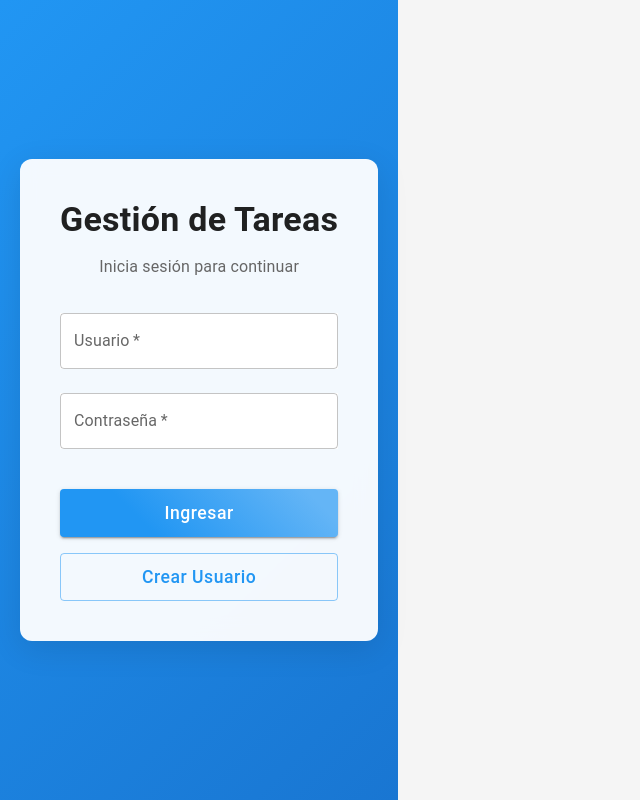
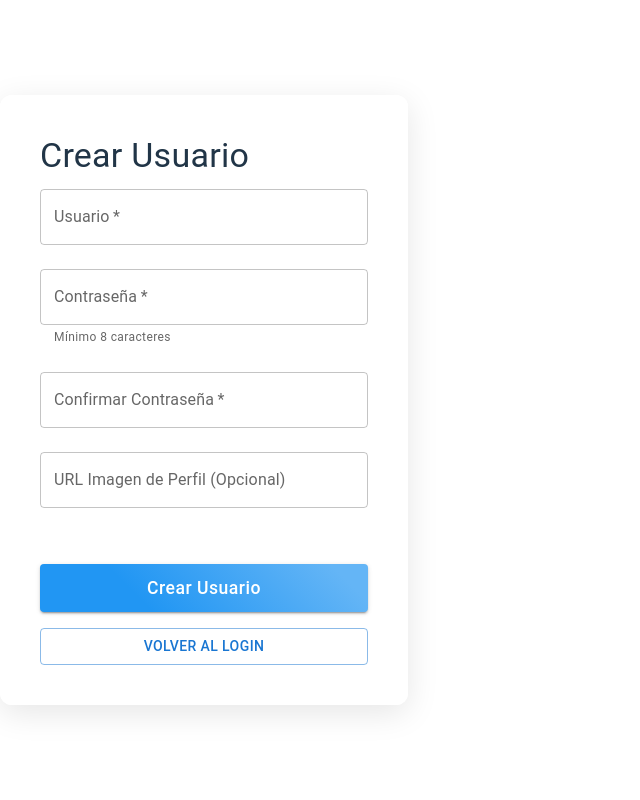
Before and after one commit to Cloud-Solutions-FullStack/Entrega-0, a React (Vite) app in the folder frontend/: page /register in a window 1280 px wide. Shown: the whole page, without its empty margins (0-640 px from the left). Built offline with nearby package versions, Linux system fonts and the light colour scheme.

Commit message:
Add Create User View

```diff
--- a/frontend/package.json
+++ b/frontend/package.json
@@ -18,6 +18,7 @@
     "react": "^18.3.1",
     "react-dom": "^18.3.1",
     "react-router-dom": "^7.1.3",
+    "react-toastify": "^11.0.3",
     "yup": "^1.6.1"
   },
   "devDependencies": {
--- a/frontend/src/App.jsx
+++ b/frontend/src/App.jsx
@@ -1,37 +1,19 @@
-import React from 'react';
-import { Box, CssBaseline, ThemeProvider, createTheme } from '@mui/material';
+import { BrowserRouter, Routes, Route } from 'react-router-dom';
+import { ToastContainer } from 'react-toastify';
+import 'react-toastify/dist/ReactToastify.css';
 import Login from './components/Auth/Login';
-import './App.css';
-
-const theme = createTheme({
-  palette: {
-    primary: {
-      main: '#2196f3',
-      light: '#64b5f6',
-      dark: '#1976d2'
-    },
-    background: {
-      default: '#f5f5f5'
-    }
-  },
-  typography: {
-    fontFamily: '"Roboto", "Helvetica", "Arial", sans-serif',
-    h4: {
-      fontWeight: 600
-    }
-  }
-});
+import Register from './components/Auth/Register';
 
 function App() {
   return (
-    <ThemeProvider theme={theme}>
-      <CssBaseline />
-      <Box className="app-container">
-        <Box className="app-content">
-          <Login />
-        </Box>
-      </Box>
-    </ThemeProvider>
+    <BrowserRouter>
+      <ToastContainer />
+      <Routes>
+        <Route path="/login" element={<Login />} />
+        <Route path="/register" element={<Register />} />
+        <Route path="/" element={<Login />} />
+      </Routes>
+    </BrowserRouter>
   );
 }
 
--- a/frontend/src/components/Auth/Login.jsx
+++ b/frontend/src/components/Auth/Login.jsx
@@ -1,9 +1,12 @@
 import React, { useState, useEffect } from 'react';
 import { TextField, Button, Box, Typography, Alert, Stack } from '@mui/material';
+import { useNavigate } from 'react-router-dom';
 import api from '../../services/api';
 import '../../styles/Auth.css';
 
 const Login = () => {
+  const navigate = useNavigate();
+
   const [formData, setFormData] = useState({
     usuario: '',
     contraseña: ''
@@ -91,6 +94,7 @@ const Login = () => {
             fullWidth
             size="large"
             className="register-button"
+            onClick={() => navigate('/register')}
           >
             Crear Usuario
           </Button>
--- /dev/null
+++ b/frontend/src/components/Auth/Register.jsx
@@ -0,0 +1,107 @@
+import React, { useState } from 'react';
+import { TextField, Button, Box, Typography, Alert, Stack } from '@mui/material';
+import { useNavigate } from 'react-router-dom';
+import api from '../../services/api';
+import { showToast } from '../../utils/toast';
+import '../../styles/Auth.css';
+
+const Register = () => {
+  const navigate = useNavigate();
+  const [formData, setFormData] = useState({
+    nombre_usuario: '',
+    contrasenia: '',
+    confirmar_contrasenia: '',
+    imagen_perfil: ''
+  });
+  const [error, setError] = useState('');
+
+  const handleSubmit = async (e) => {
+    e.preventDefault();
+    if (formData.contrasenia !== formData.confirmar_contrasenia) {
+      setError('Las contraseñas no coinciden');
+      return;
+    }
+
+    if (formData.contrasenia.length < 8) {
+      setError('La contraseña debe tener al menos 8 caracteres');
+      return;
+    }
+
+    try {
+      await api.post('/usuarios', {
+        nombre_usuario: formData.nombre_usuario,
+        contrasenia: formData.contrasenia,
+        imagen_perfil: formData.imagen_perfil || null
+      });
+      showToast('Usuario creado exitosamente');
+      navigate('/login');
+    } catch (err) {
+      setError(err.response?.data?.error || 'Error al crear usuario');
+    }
+  };
+
+  return (
+    <Box className="auth-container">
+      <Typography variant="h4" gutterBottom>
+        Crear Usuario
+      </Typography>
+      {error && <Alert severity="error">{error}</Alert>}
+      <form onSubmit={handleSubmit} className="auth-form">
+        <TextField
+          name="nombre_usuario"
+          label="Usuario"
+          value={formData.nombre_usuario}
+          onChange={(e) => setFormData({...formData, nombre_usuario: e.target.value})}
+          required
+          fullWidth
+        />
+        <TextField
+          name="contrasenia"
+          label="Contraseña"
+          type="password"
+          value={formData.contrasenia}
+          onChange={(e) => setFormData({...formData, contrasenia: e.target.value})}
+          required
+          fullWidth
+          helperText="Mínimo 8 caracteres"
+        />
+        <TextField
+          name="confirmar_contrasenia"
+          label="Confirmar Contraseña"
+          type="password"
+          value={formData.confirmar_contrasenia}
+          onChange={(e) => setFormData({...formData, confirmar_contrasenia: e.target.value})}
+          required
+          fullWidth
+        />
+        <TextField
+          name="imagen_perfil"
+          label="URL Imagen de Perfil (Opcional)"
+          value={formData.imagen_perfil}
+          onChange={(e) => setFormData({...formData, imagen_perfil: e.target.value})}
+          fullWidth
+        />
+        <Stack spacing={2} sx={{ mt: 2 }}>
+          <Button
+            type="submit"
+            variant="contained"
+            fullWidth
+            className="submit-button"
+          >
+            Crear Usuario
+          </Button>
+          <Button
+            variant="outlined"
+            fullWidth
+            className="back-button"
+            onClick={() => navigate('/login')}
+          >
+            Volver al Login
+          </Button>
+        </Stack>
+      </form>
+    </Box>
+  );
+};
+
+export default Register;
--- /dev/null
+++ b/frontend/src/utils/toast.js
@@ -0,0 +1,12 @@
+import { toast } from "react-toastify";
+
+export const showToast = (message, type = "success") => {
+  toast[type](message, {
+    position: "top-right",
+    autoClose: 3000,
+    hideProgressBar: false,
+    closeOnClick: true,
+    pauseOnHover: true,
+    draggable: true,
+  });
+};
```
Also changed, not shown: 1 other file (tests, documents, lock files or other folders).
